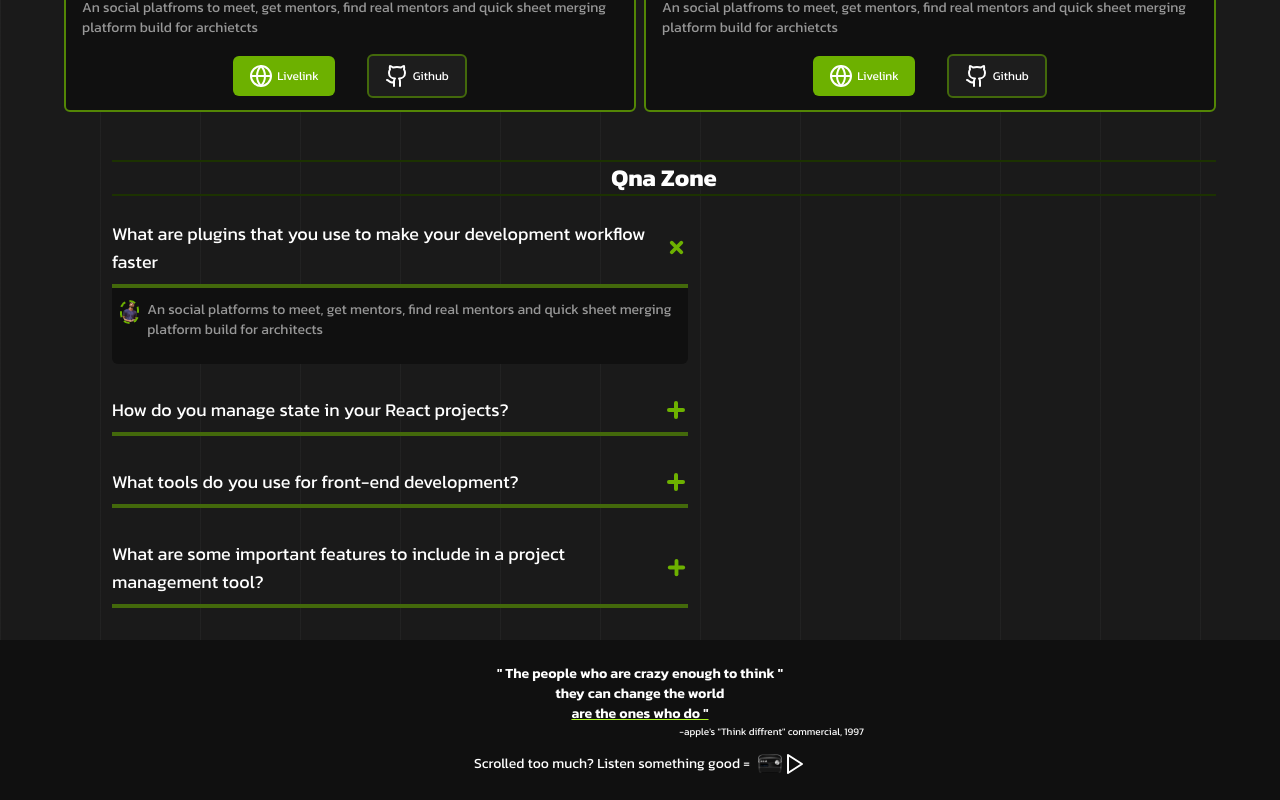
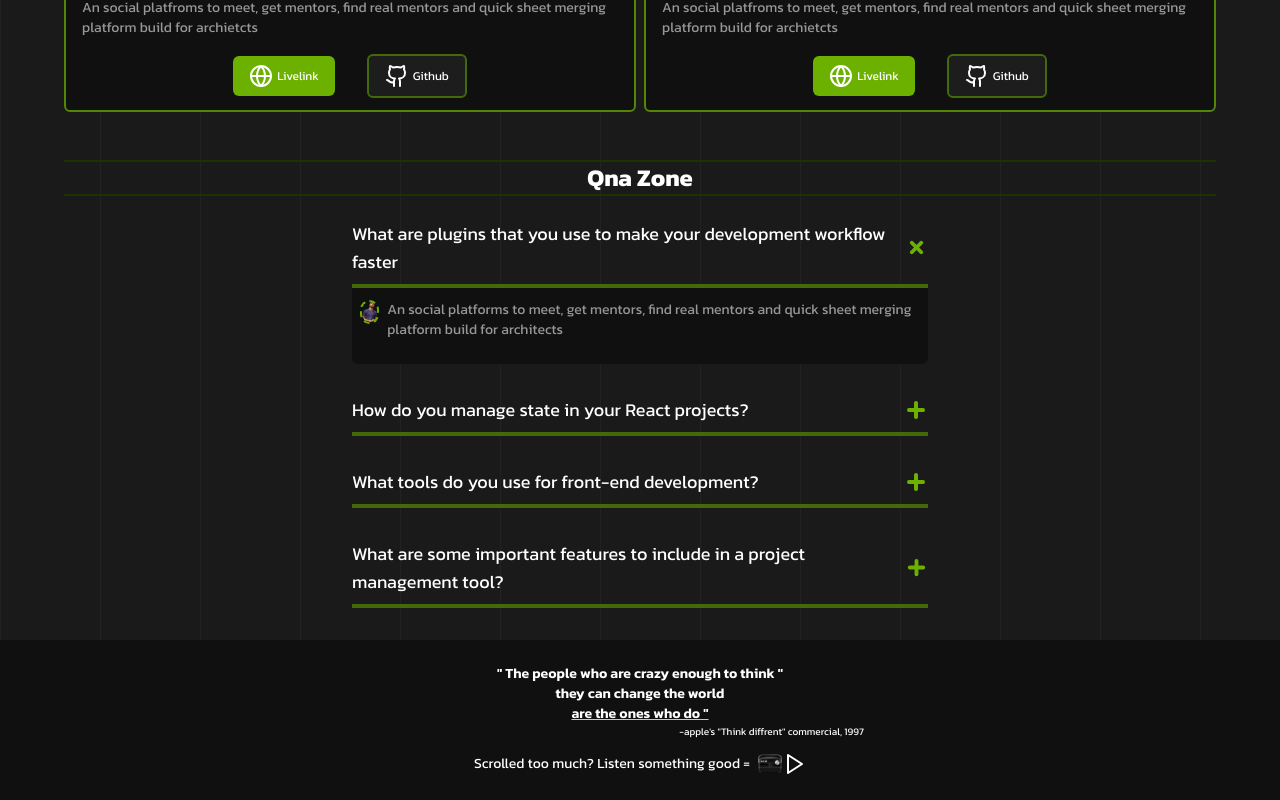
Before and after one commit to Vy-shak/Portfolio-Yshak, a Next.js app: page / in a window 1280 px wide. Shown: the part 1364-2164 px from the top of the page. Built offline with nearby package versions, Linux system fonts and the light colour scheme.

Commit message:
centerd the qna section

```diff
--- a/app/sections/QnaZone.tsx
+++ b/app/sections/QnaZone.tsx
@@ -28,14 +28,16 @@ const qna = [
 function QnaZone() {
     const [open, setOpen] = useState(1)
     return (
-        <section className='w-full lg:pl-12 justify-center items-start flex-col lg:mt-12 md:mt-8 mt-6 space-y-6'>
+        <section className='w-full justify-center items-center flex-col lg:mt-12 md:mt-8 mt-6 space-y-6'>
             <div className='flexCenter border-y-2 border-greenPrimary-1100 w-full h-fit'>
                 <span className='w-fit leading-none font-bold text-lg sm:text-lg md:text-xl lg:text-2xl whitespace-nowrap'>Qna Zone</span>
             </div>
-            <div className='space-y-8 transition-all duration-500'>
-                {qna.map((item) => (
-                    <QuestionBlock key={item.id} id={item.id} setOpen={setOpen} open={open} answer={item.answer} question={item.question} />
-                ))}
+            <div className='w-full flex justify-center flex-col items-center'>
+                <div className='space-y-8 max-w-xl w-full transition-all duration-500'>
+                    {qna.map((item) => (
+                        <QuestionBlock key={item.id} id={item.id} setOpen={setOpen} open={open} answer={item.answer} question={item.question} />
+                    ))}
+                </div>
             </div>
         </section>
     )
--- a/components/QuestionBlock.tsx
+++ b/components/QuestionBlock.tsx
@@ -17,8 +17,8 @@ interface questionT {
 function QuestionBlock({ question, answer, id, open, setOpen }: questionT) {
     console.log(open)
     return (
-        <div className='max-w-xl' >
-            <div className='w-full flex justify-between items-center'>
+        <div className='w-full' >
+            <div className='w-full  flex justify-between items-center'>
                 <span className='text-white leading-tight text-normal sm:text-sm md:text-md lg:text-lg  text-xs w-fit'>{question}</span>
                 <div onClick={() => setOpen((prev: number) => prev === id ? 10 : id)} className={`w-fit ${open === id ? 'rotate-45' : 'rotate-0'} transition duration-300 h-fit`}>
                     <QnaIcon />
@@ -27,7 +27,7 @@ function QuestionBlock({ question, answer, id, open, setOpen }: questionT) {
             <div className='w-full mt-2 bg-greenPrimary-900 h-1'>
 
             </div>
-            <div className={` ${open === id ? 'max-h-fit pb-6 pt-3  ' : 'max-h-0  '}  transition-all duration-300 flex space-x-2 rounded-b-md px-2 justify-start items-start bg-neutral-900`}>
+            <div className={` ${open === id ? 'max-h-fit pb-6 pt-3  ' : 'max-h-0  '}  transition-all duration-300 flex space-x-2 rounded-b-md px-2 justify-start items-start w-full bg-neutral-900`}>
                 <Image className={`${open === id ? 'visible' : 'hidden'}  w-6 h-6  object-cover border-2 border-dashed border-greenPrimary-700 rounded-full`} alt='persona' src={myImage} />
                 <p className={`${open === id ? 'visible' : 'hidden'} md:text-sm text-xs font-normal text-neutral-300`}>{answer}</p>
             </div>
```
